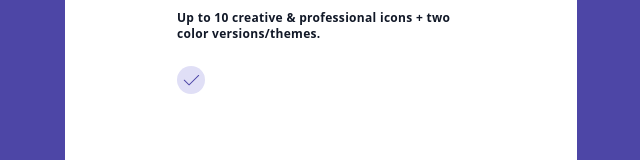
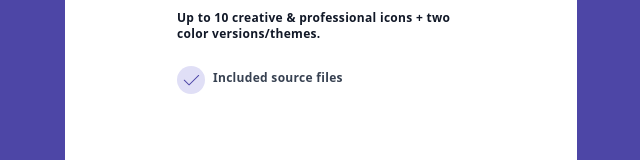
Before and after one commit to nasir-001/100-components, a Vue app: page /layout22 in a window 1280 px wide. Shown: the part 250-410 px from the top of the page, without its empty margins (319-959 px from the left). Built offline with nearby package versions, Linux system fonts and the light colour scheme; the HTML template or start-up script is replaced by a standard one.

Commit message:
add the second mark circle

```diff
--- a/src/views/Layout22.vue
+++ b/src/views/Layout22.vue
@@ -36,6 +36,9 @@
             "/>
           </svg>
         </div>
+        <div class="text-xs text-gray-700 mt-7 mx-2 font-bold tracking-wide">
+          Included source files
+        </div>
       </div>
     </div>
   </div>
```
